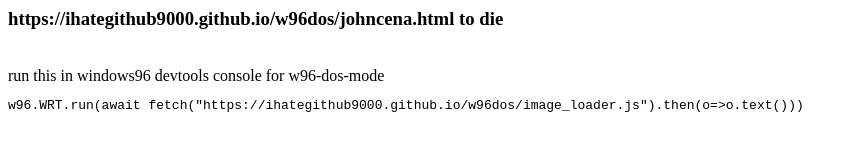
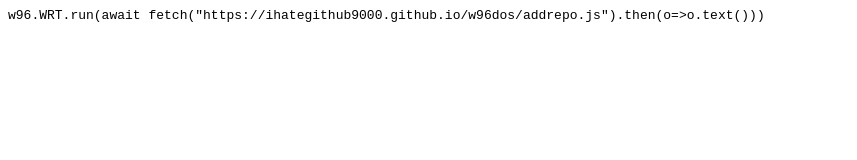
Before and after one commit to iHategithub9000/w96dos, a plain HTML site: page index.html in a window 1280 px wide. Shown: the whole page, without its empty margins (0-857 px from the left). Drawn offline with Linux system fonts and the light colour scheme.

Commit message:
Update index.html

```diff
--- a/index.html
+++ b/index.html
@@ -1,4 +1 @@
-<h3>https://ihategithub9000.github.io/w96dos/johncena.html to die</h3><br>
-
-run this in windows96 devtools console for w96-dos-mode<br>
-<code><pre>w96.WRT.run(await fetch("https://ihategithub9000.github.io/w96dos/image_loader.js").then(o=>o.text()))</pre></code>
+<code><pre>w96.WRT.run(await fetch("https://ihategithub9000.github.io/w96dos/addrepo.js").then(o=>o.text()))</pre></code>
```
